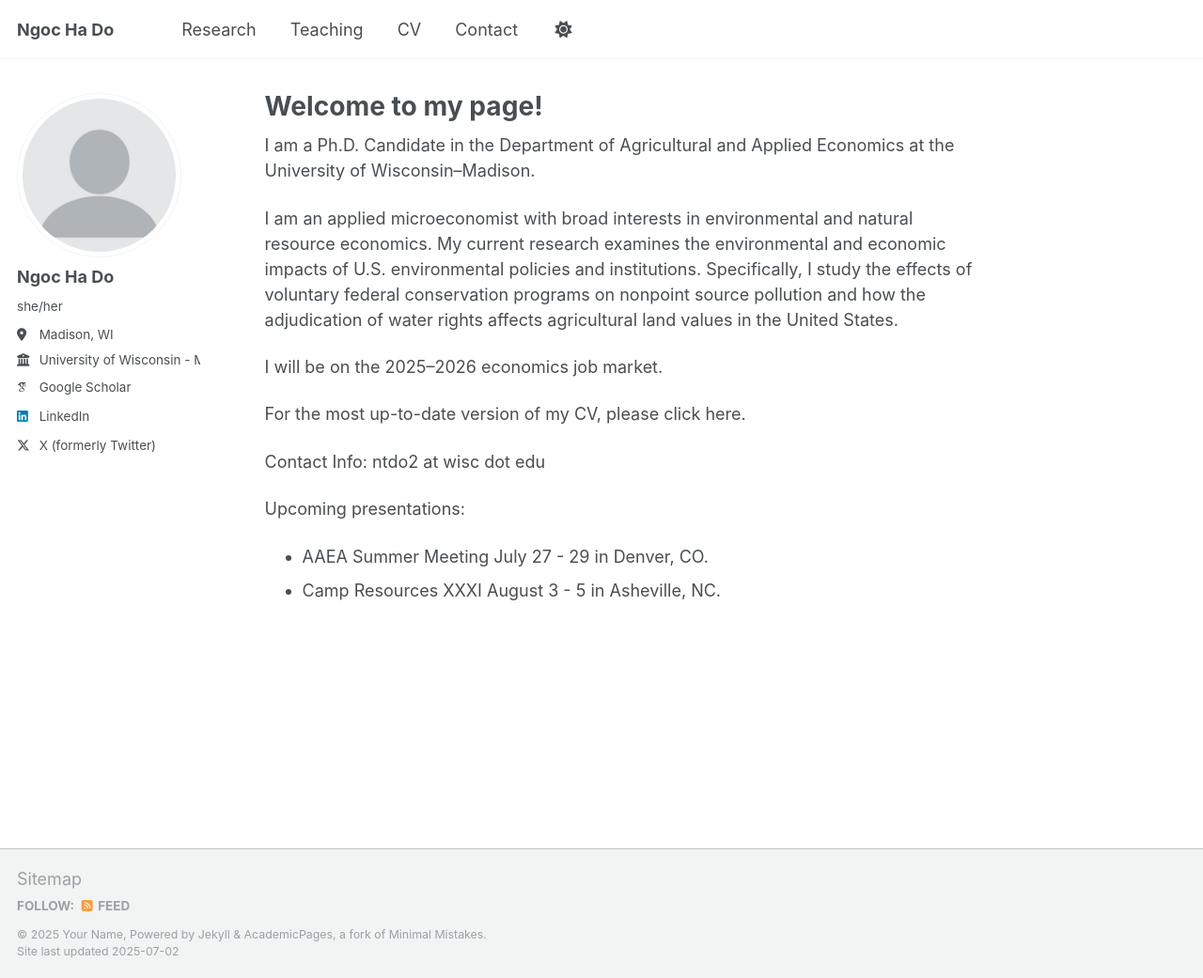
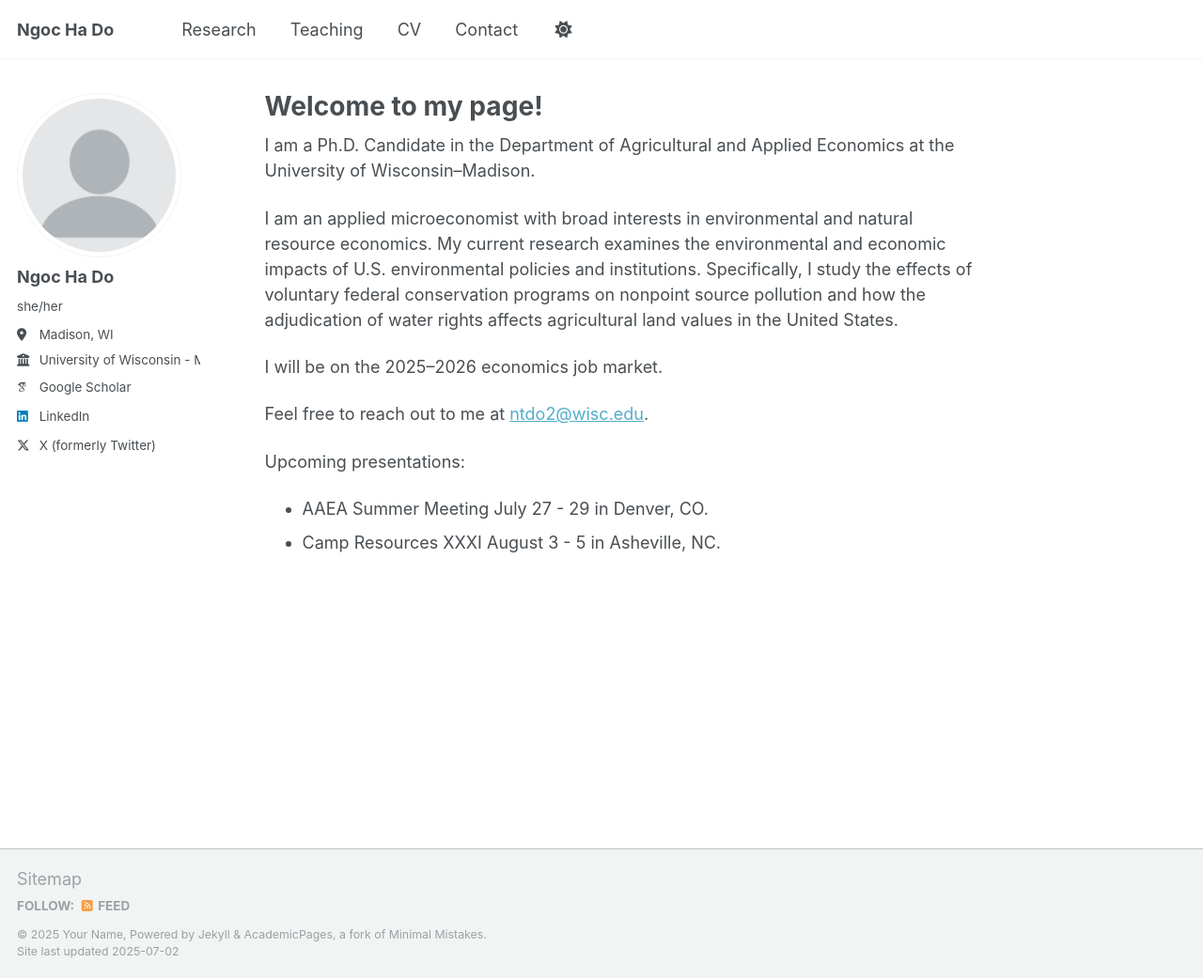
Before and after one commit to dongocha/dongocha.github.io, a Jekyll site: the page built from _pages/about.md, in a window 1280 px wide and 1041 px high. Shown: the whole window at 94% size. Built offline with Jekyll 4.4.1, drawn with Linux system fonts in a browser that asks for light colours; some web fonts are replaced; a script that is not in the unit is left out.

Commit message:
Update about.md

```diff
--- a/_pages/about.md
+++ b/_pages/about.md
@@ -13,9 +13,7 @@ I am an applied microeconomist with broad interests in environmental and natural
 
 I will be on the 2025–2026 economics job market.
 
-For the most up-to-date version of my CV, please click here.
-
-Contact Info: ntdo2 at wisc dot edu
+Feel free to reach out to me at [ntdo2@wisc.edu](mailto:ntdo2@wisc.edu).
 
 Upcoming presentations:
 - AAEA Summer Meeting July 27 - 29 in Denver, CO.
```
